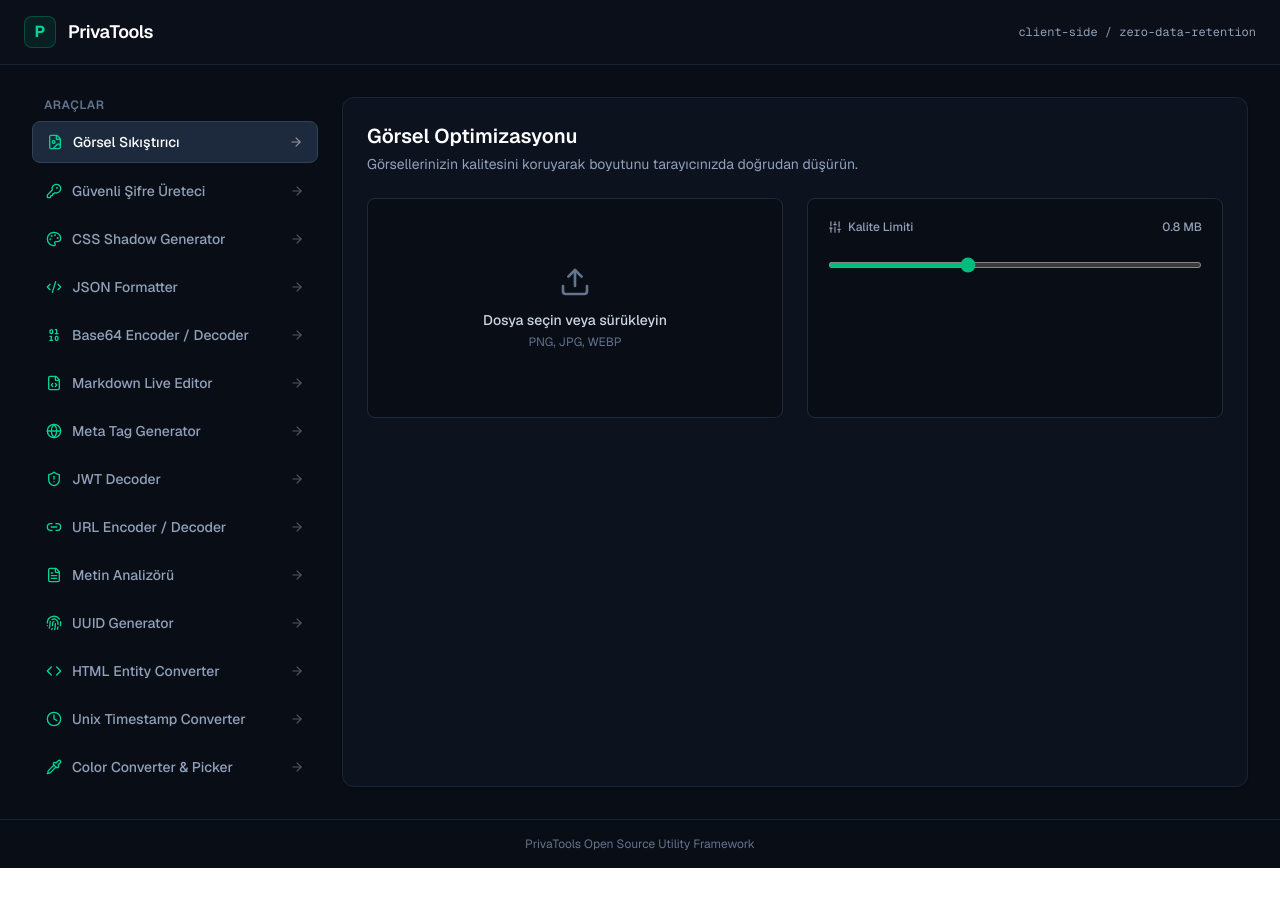
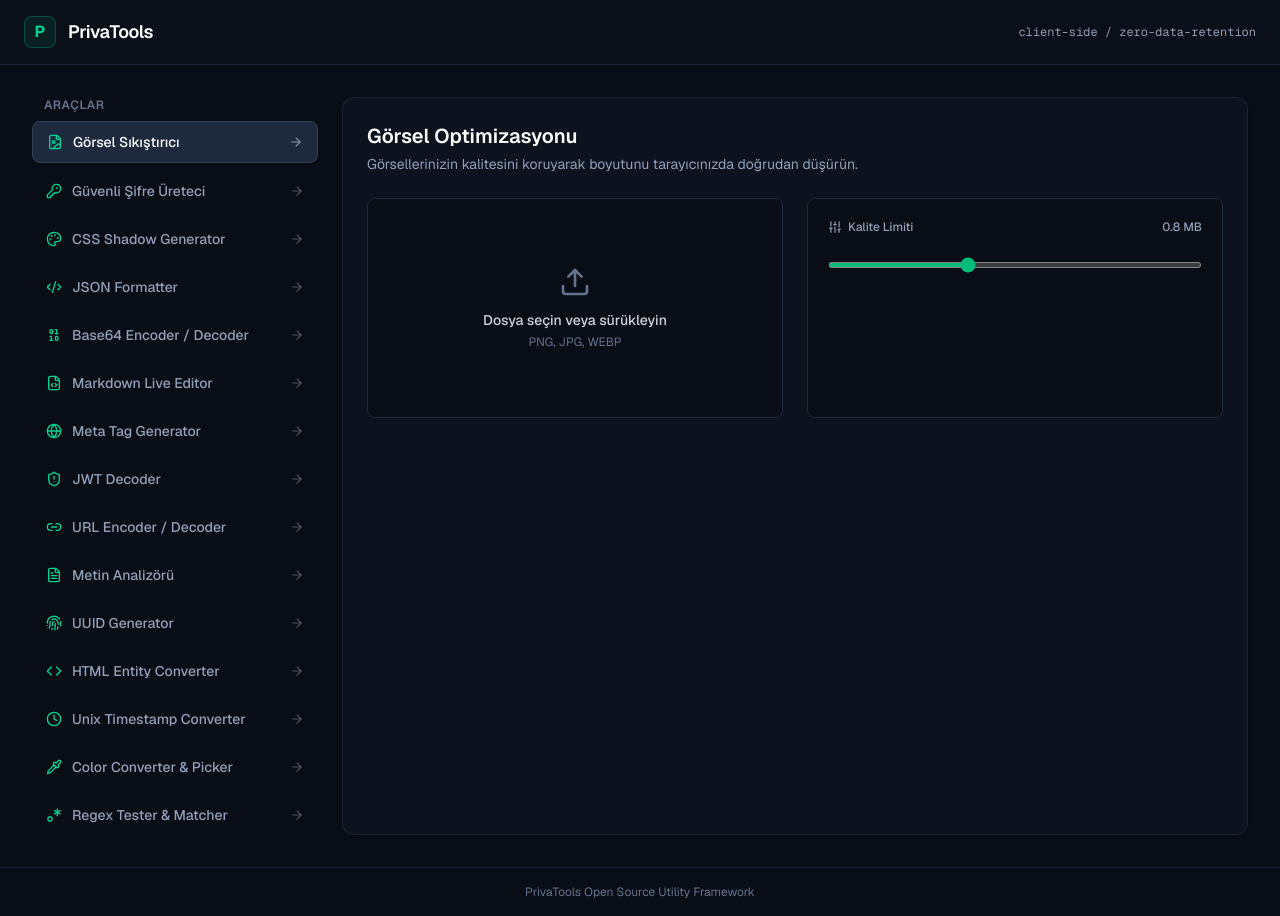
Before and after one commit to MuhammedEdev/privatools, a Next.js app: page / in a window 1280 px wide. Before the commit the page ends 868 px from the top, so only its background shows below. Built offline with nearby package versions, Linux system fonts and the light colour scheme.

Commit message:
feat: add client-side regex tester and matcher tool

```diff
--- a/src/app/page.tsx
+++ b/src/app/page.tsx
@@ -17,6 +17,7 @@ import {
   Code,
   Clock,
   Pipette,
+  Regex,
   Upload,
   Download,
   Check,
@@ -27,7 +28,7 @@ import {
 } from "lucide-react";
 
 export default function Home() {
-  const [activeTab, setActiveTab] = useState<"compressor" | "password" | "shadow" | "json" | "base64" | "markdown" | "meta" | "jwt" | "url" | "text" | "uuid" | "html" | "timestamp" | "color">("compressor");
+  const [activeTab, setActiveTab] = useState<"compressor" | "password" | "shadow" | "json" | "base64" | "markdown" | "meta" | "jwt" | "url" | "text" | "uuid" | "html" | "timestamp" | "color" | "regex">("compressor");
 
   // Görsel Sıkıştırma State'leri
   const [originalFile, setOriginalFile] = useState<File | null>(null);
@@ -107,6 +108,13 @@ export default function Home() {
   // Renk Dönüştürücü State'leri
   const [hexColor, setHexColor] = useState<string>("#10b981");
   const [colorCopied, setColorCopied] = useState<string | null>(null);
+
+  // Regex Tester State'leri
+  const [regexPattern, setRegexPattern] = useState<string>("[a-zA-Z0-9._%+-]+@[a-zA-Z0-9.-]+\\.[a-zA-Z]{2,}");
+  const [regexFlags, setRegexFlags] = useState<string>("g");
+  const [regexText, setRegexText] = useState<string>("İletişim için support@privatools.app veya test@example.com adreslerine yazabilirsiniz.");
+  const [regexMatches, setRegexMatches] = useState<string[]>([]);
+  const [regexError, setRegexError] = useState<string | null>(null);
 
   // Görsel Sıkıştırma Mantığı
   const handleFileUpload = async (event: ChangeEvent<HTMLInputElement>) => {
@@ -339,6 +347,34 @@ export default function Home() {
 
   const rgbString = `rgb(${currentColorRgb.r}, ${currentColorRgb.g}, ${currentColorRgb.b})`;
   const hslString = `hsl(${currentColorHsl.h}, ${currentColorHsl.s}%, ${currentColorHsl.l}%)`;
+
+  // Regex Test Fonksiyonu
+  const handleRegexTest = (pattern: string, flags: string, text: string) => {
+    setRegexPattern(pattern);
+    setRegexFlags(flags);
+    setRegexText(text);
+
+    if (!pattern.trim() || !text.trim()) {
+      setRegexMatches([]);
+      setRegexError(null);
+      return;
+    }
+
+    try {
+      const re = new RegExp(pattern, flags);
+      setRegexError(null);
+      if (flags.includes("g")) {
+        const matches = text.match(re);
+        setRegexMatches(matches ? Array.from(matches) : []);
+      } else {
+        const match = text.match(re);
+        setRegexMatches(match ? [match[0]] : []);
+      }
+    } catch (err: any) {
+      setRegexError(err.message || "Geçersiz Regex kalıbı");
+      setRegexMatches([]);
+    }
+  };
 
   // Metin Analizi İstatistikleri
   const charCount = analyzerText.length;
@@ -606,6 +642,24 @@ export default function Home() {
             <div className="flex items-center gap-2.5">
               <Pipette className="w-4 h-4 text-emerald-400" />
               <span>Color Converter & Picker</span>
+            </div>
+            <ArrowRight className="w-3.5 h-3.5 opacity-50" />
+          </button>
+
+          <button
+            onClick={() => {
+              setActiveTab("regex");
+              if (regexMatches.length === 0) handleRegexTest(regexPattern, regexFlags, regexText);
+            }}
+            className={`w-full flex items-center justify-between px-3.5 py-2.5 rounded-lg text-sm font-medium transition-all ${
+              activeTab === "regex"
+                ? "bg-slate-800 text-white border border-slate-700"
+                : "text-slate-400 hover:text-slate-200 hover:bg-slate-900"
+            }`}
+          >
+            <div className="flex items-center gap-2.5">
+              <Regex className="w-4 h-4 text-emerald-400" />
+              <span>Regex Tester & Matcher</span>
             </div>
             <ArrowRight className="w-3.5 h-3.5 opacity-50" />
           </button>
@@ -1340,7 +1394,6 @@ export default function Home() {
                 </div>
 
                 <div className="bg-[#090D16] border border-slate-800 rounded-lg p-5 space-y-4">
-                  {/* HEX */}
                   <div className="space-y-1">
                     <label className="text-xs font-medium text-slate-400">HEX</label>
                     <div className="flex items-center gap-2">
@@ -1359,7 +1412,6 @@ export default function Home() {
                     </div>
                   </div>
 
-                  {/* RGB */}
                   <div className="space-y-1">
                     <label className="text-xs font-medium text-slate-400">RGB</label>
                     <div className="flex items-center gap-2">
@@ -1378,7 +1430,6 @@ export default function Home() {
                     </div>
                   </div>
 
-                  {/* HSL */}
                   <div className="space-y-1">
                     <label className="text-xs font-medium text-slate-400">HSL</label>
                     <div className="flex items-center gap-2">
@@ -1401,6 +1452,82 @@ export default function Home() {
             </div>
           )}
 
+          {/* TAB 15: Regex Tester & Matcher */}
+          {activeTab === "regex" && (
+            <div className="space-y-6">
+              <div>
+                <h1 className="text-xl font-semibold text-white">Regex Tester & Matcher</h1>
+                <p className="text-sm text-slate-400 mt-1">
+                  Düzenli ifadelerinizi (Regex) gerçek zamanlı olarak test edin ve eşleşen ifadeleri görün.
+                </p>
+              </div>
+
+              <div className="space-y-4">
+                <div className="grid grid-cols-1 sm:grid-cols-4 gap-3">
+                  <div className="sm:col-span-3 space-y-1">
+                    <label className="text-xs font-medium text-slate-400">Regex Kalıbı (Pattern)</label>
+                    <input
+                      type="text"
+                      value={regexPattern}
+                      onChange={(e) => handleRegexTest(e.target.value, regexFlags, regexText)}
+                      placeholder="[a-z]+"
+                      className="w-full bg-[#090D16] border border-slate-800 rounded-md px-3 py-2.5 text-xs font-mono text-emerald-400 focus:outline-none focus:border-slate-700"
+                    />
+                  </div>
+                  <div className="space-y-1">
+                    <label className="text-xs font-medium text-slate-400">Bayraklar (Flags)</label>
+                    <input
+                      type="text"
+                      value={regexFlags}
+                      onChange={(e) => handleRegexTest(regexPattern, e.target.value, regexText)}
+                      placeholder="g, i, m"
+                      className="w-full bg-[#090D16] border border-slate-800 rounded-md px-3 py-2.5 text-xs font-mono text-slate-200 focus:outline-none focus:border-slate-700"
+                    />
+                  </div>
+                </div>
+
+                {regexError && (
+                  <div className="bg-rose-500/10 border border-rose-500/30 rounded-lg p-3 text-rose-400 text-xs flex items-center gap-2">
+                    <AlertCircle className="w-4 h-4 shrink-0" />
+                    <span>{regexError}</span>
+                  </div>
+                )}
+
+                <div className="grid grid-cols-1 md:grid-cols-2 gap-4">
+                  <div className="space-y-2">
+                    <label className="text-xs font-medium text-slate-400">Test Metni</label>
+                    <textarea
+                      rows={8}
+                      value={regexText}
+                      onChange={(e) => handleRegexTest(regexPattern, regexFlags, e.target.value)}
+                      placeholder="Test edilecek metni yazın..."
+                      className="w-full bg-[#090D16] border border-slate-800 rounded-lg p-3 text-xs font-mono text-slate-200 focus:outline-none focus:border-slate-700 resize-none"
+                    />
+                  </div>
+
+                  <div className="space-y-2">
+                    <div className="flex justify-between items-center mb-1">
+                      <label className="text-xs font-medium text-slate-400">
+                        Eşleşen İfadeler ({regexMatches.length})
+                      </label>
+                    </div>
+                    <div className="w-full h-[165px] bg-[#090D16] border border-slate-800 rounded-lg p-3 text-xs font-mono overflow-y-auto space-y-1">
+                      {regexMatches.length > 0 ? (
+                        regexMatches.map((m, idx) => (
+                          <div key={idx} className="bg-emerald-500/10 border border-emerald-500/20 text-emerald-400 px-2 py-1 rounded">
+                            {idx + 1}. {m}
+                          </div>
+                        ))
+                      ) : (
+                        <p className="text-slate-500 italic">Eşleşme bulunamadı.</p>
+                      )}
+                    </div>
+                  </div>
+                </div>
+              </div>
+            </div>
+          )}
+
         </section>
       </main>
 
```
